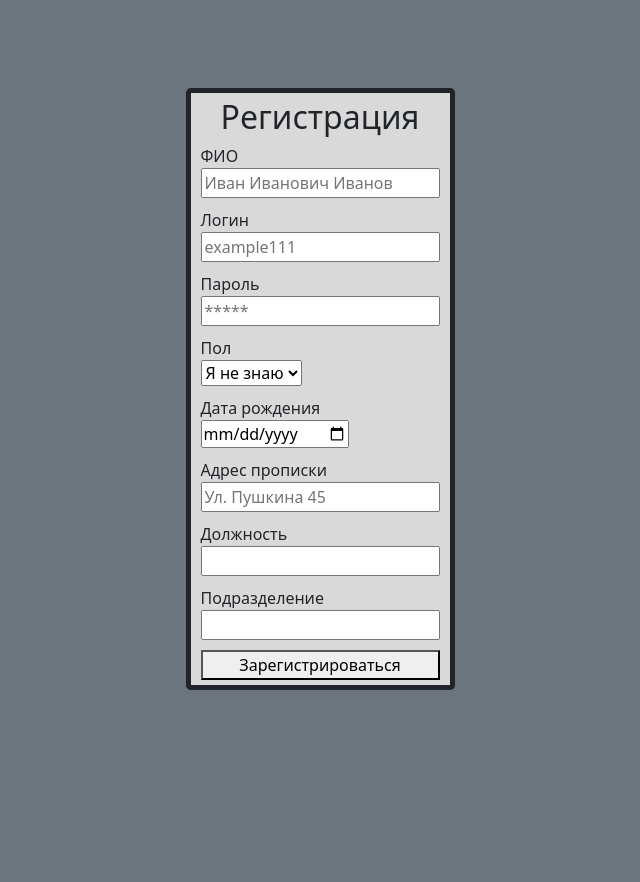
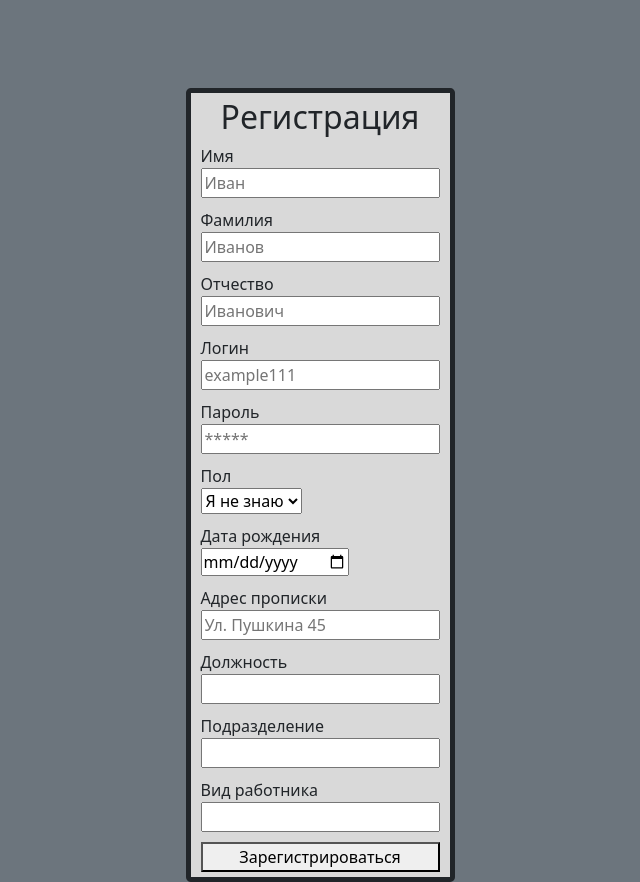
Before and after one commit to DimkaDanilovv/1st-php-practice, a PHP site: template views/site/signup.php in a window 1280 px wide. Shown: the part 24-906 px from the top of the page, without its empty margins (320-960 px from the left). Before the commit the page ends 714 px from the top, so only its background shows below. Run offline with PHP 8.4, Linux system fonts and the light colour scheme; the template is opened without the code that fills it, so the values that code supplies are empty.

Commit message:
Исправление багов с регистрацией

```diff
--- a/app/Model/User.php
+++ b/app/Model/User.php
@@ -13,13 +13,16 @@ class User extends Model implements IdentityInterface
    public $timestamps = false;
    protected $fillable = [
        'name',
+       'surname',
+       'patronymic',
        'login',
        'password',
        'gender',
        'date',
        'visa',
        'post',
-       'subdivision'
+       'subdivision',
+       'type_of _employee'
    ];
 
    protected static function booted()
--- a/views/site/signup.php
+++ b/views/site/signup.php
@@ -4,7 +4,9 @@
    <div>
       <h2>Регистрация</h2>
       <div class="column">
-   <label>ФИО<br><input type="text" name="name" placeholder="Иван Иванович Иванов" required></label>
+   <label>Имя<br><input type="text" name="name" placeholder="Иван" required></label>
+   <label>Фамилия<br><input type="text" name="surname" placeholder="Иванов" required></label>
+   <label>Отчество<br><input type="text" name="patronymic" placeholder="Иванович" required></label>
    <label>Логин<br><input type="text" name="login" placeholder="example111" required></label>
    <label>Пароль<br><input type="password" name="password" placeholder="*****" required></label>
    <label>Пол<br><select name="gender" id="gender">
@@ -16,6 +18,7 @@
    <label>Адрес прописки<br><input type="text" name="visa" placeholder="Ул. Пушкина 45" required></label>
    <label>Должность<br><input type="text" name="post" required></label>
    <label>Подразделение<br><input type="text" name="subdivision" required></label>
+   <label>Вид работника<br><input type="text" name="type_of _employee" required></label>
    <button>Зарегистрироваться</button>
 </div>
 </div>
```
